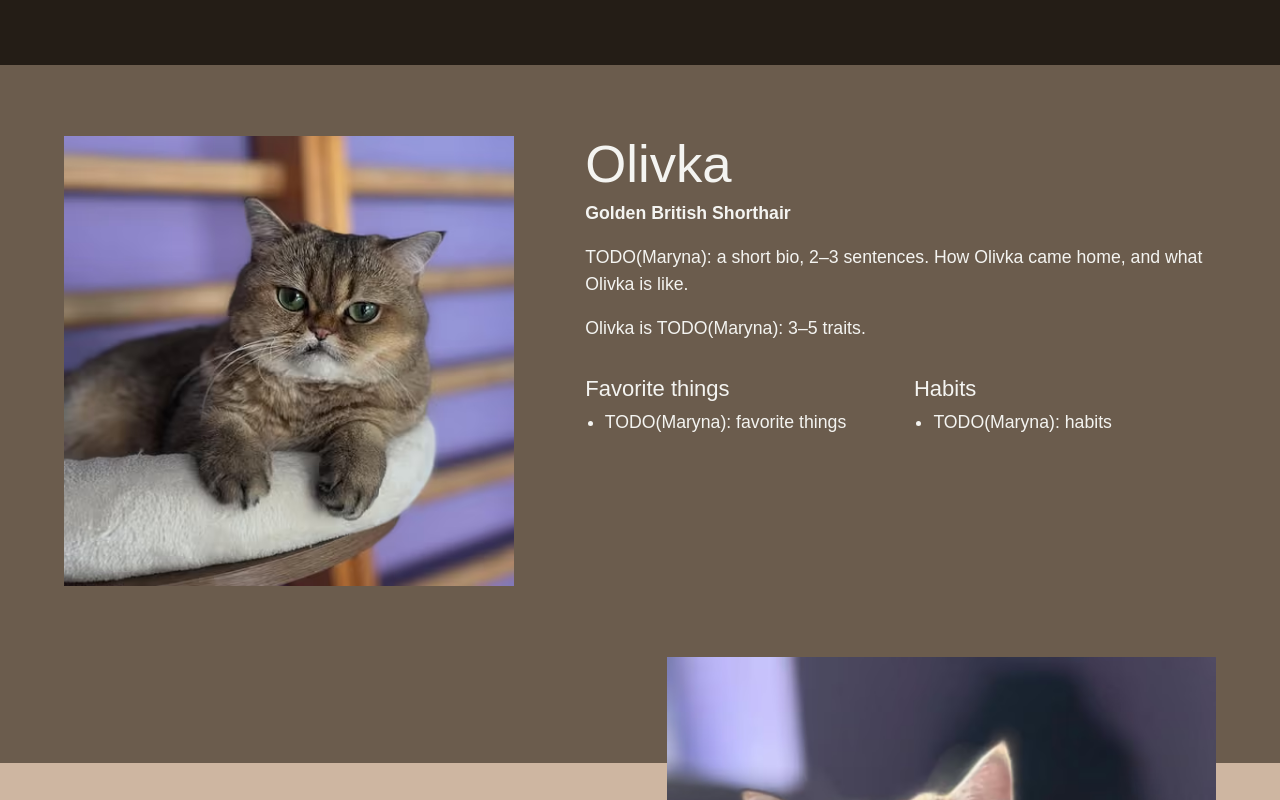
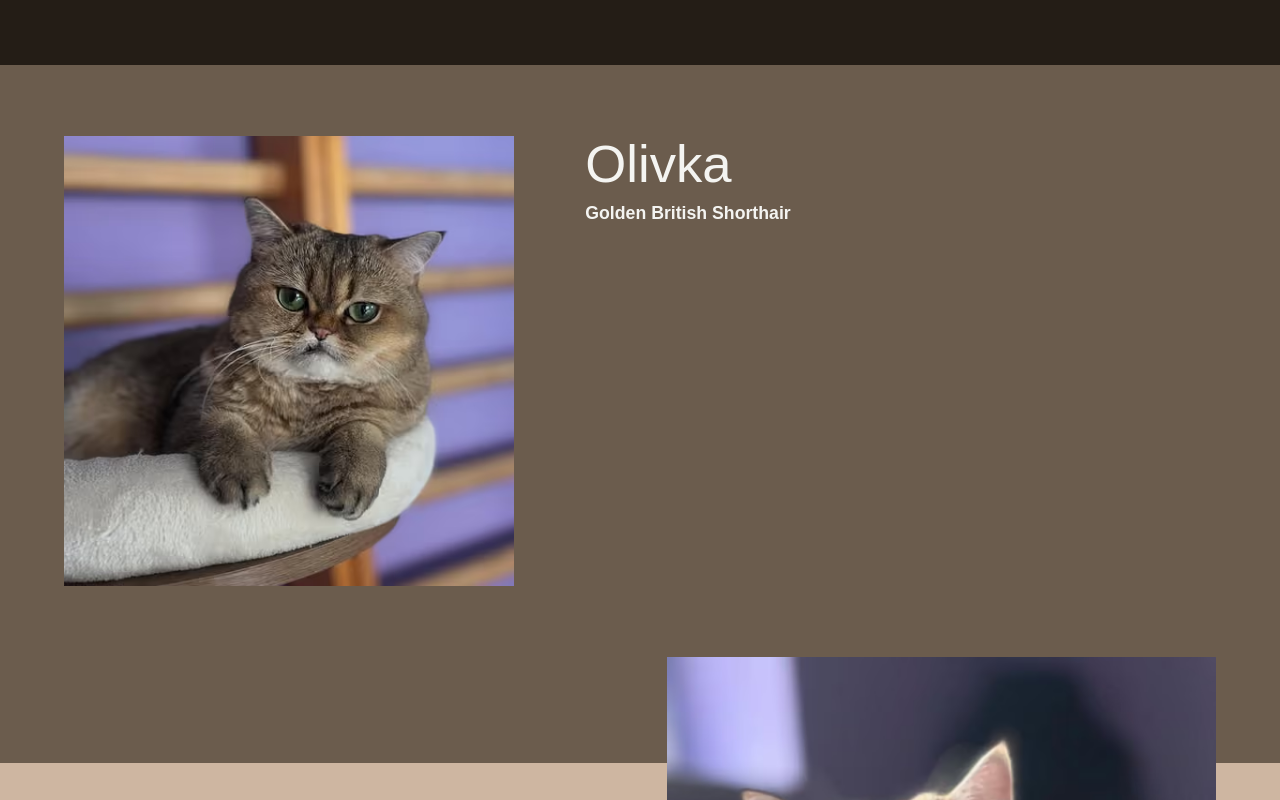
Before and after one commit to MN1rvana/olivka-and-simba, a Next.js app: page / in a window 1280 px wide. Shown: the part 620-1420 px from the top of the page. Built offline with nearby package versions, Linux system fonts and the light colour scheme; a web font is replaced by a local one.

Commit message:
feat: hide cat details that aren't written yet

```diff
--- a/src/components/CatProfile/CatProfile.tsx
+++ b/src/components/CatProfile/CatProfile.tsx
@@ -1,5 +1,6 @@
 import type { Cat } from '../../data/cats.ts';
 import { getPhoto } from '../../data/photos.ts';
+import { missingContent } from '../../lib/content.ts';
 import { formatBirthday, joinAsSentenceList } from '../../lib/format.ts';
 import { CatAge } from '../CatAge/CatAge.tsx';
 import { Picture } from '../Picture/Picture.tsx';
@@ -25,6 +26,12 @@ interface CatProfileProps {
 export function CatProfile({ cat, priority = false }: CatProfileProps) {
   const headingId = `${cat.id}-heading`;
   const portrait = getPhoto(cat.portraitId);
+
+  // A server component, so in `next dev` this prints in the terminal, not the browser.
+  const missing = missingContent(cat);
+  if (process.env.NODE_ENV === 'development' && missing.length > 0) {
+    console.warn(`TODO(Maryna): ${cat.name} has no ${missing.join(', ')} yet in src/data/cats.ts`);
+  }
 
   return (
     <section id={cat.id} className={styles.profile} data-cat={cat.id} aria-labelledby={headingId}>
@@ -54,11 +61,16 @@ export function CatProfile({ cat, priority = false }: CatProfileProps) {
             <p key={paragraph}>{paragraph}</p>
           ))}
 
+          {/* Every part below is left out until it has content: no placeholders on the live site. */}
+          {cat.traits.length > 0 && (
             <p>
               {cat.name} is {joinAsSentenceList(cat.traits)}.
             </p>
+          )}
 
+          {(cat.favorites.length > 0 || cat.habits.length > 0) && (
             <div className={styles.lists}>
+              {cat.favorites.length > 0 && (
                 <div>
                   <h3>Favorite things</h3>
                   <ul>
@@ -67,6 +79,8 @@ export function CatProfile({ cat, priority = false }: CatProfileProps) {
                     ))}
                   </ul>
                 </div>
+              )}
+              {cat.habits.length > 0 && (
                 <div>
                   <h3>Habits</h3>
                   <ul>
@@ -75,7 +89,9 @@ export function CatProfile({ cat, priority = false }: CatProfileProps) {
                     ))}
                   </ul>
                 </div>
+              )}
             </div>
+          )}
         </div>
       </div>
     </section>
--- a/src/data/cats.ts
+++ b/src/data/cats.ts
@@ -3,8 +3,8 @@
  * decide how it looks.
  *
  * Rule for this file: no invented facts. Anything Maryna hasn't written
- * yet is a visible TODO(Maryna) placeholder, so it can't slip into
- * production unnoticed.
+ * yet stays empty, marked TODO(Maryna). Empty fields aren't shown on the
+ * site, and `next dev` lists them in the terminal (see lib/content.ts).
  */
 
 export type CatId = 'olivka' | 'simba';
@@ -32,12 +32,10 @@ export const cats: readonly Cat[] = [
     birthday: null, // TODO(Maryna): 'YYYY-MM-DD'
     coat: 'Golden British Shorthair',
     portraitId: 'olivka-cat-bed',
-    bio: [
-      'TODO(Maryna): a short bio, 2–3 sentences. How Olivka came home, and what Olivka is like.',
-    ],
-    traits: ['TODO(Maryna): 3–5 traits'],
-    favorites: ['TODO(Maryna): favorite things'],
-    habits: ['TODO(Maryna): habits'],
+    bio: [], // TODO(Maryna): 2–3 sentences. How Olivka came home, and what Olivka is like.
+    traits: [], // TODO(Maryna): 3–5 traits
+    favorites: [], // TODO(Maryna): favorite things
+    habits: [], // TODO(Maryna): habits
   },
   {
     id: 'simba',
@@ -45,9 +43,9 @@ export const cats: readonly Cat[] = [
     birthday: null, // TODO(Maryna): 'YYYY-MM-DD'
     coat: 'Golden British Shorthair',
     portraitId: 'simba-bedspread',
-    bio: ['TODO(Maryna): a short bio, 2–3 sentences. How Simba came home, and what Simba is like.'],
-    traits: ['TODO(Maryna): 3–5 traits'],
-    favorites: ['TODO(Maryna): favorite things'],
-    habits: ['TODO(Maryna): habits'],
+    bio: [], // TODO(Maryna): 2–3 sentences. How Simba came home, and what Simba is like.
+    traits: [], // TODO(Maryna): 3–5 traits
+    favorites: [], // TODO(Maryna): favorite things
+    habits: [], // TODO(Maryna): habits
   },
 ];
--- /dev/null
+++ b/src/lib/content.ts
@@ -0,0 +1,11 @@
+import type { Cat } from '../data/cats.ts';
+
+const OPTIONAL_FIELDS = ['birthday', 'bio', 'traits', 'favorites', 'habits'] as const;
+
+/** Which optional fields of a cat are still empty, e.g. ['birthday', 'traits']. */
+export function missingContent(cat: Cat): string[] {
+  return OPTIONAL_FIELDS.filter((field) => {
+    const value = cat[field];
+    return value === null || value.length === 0;
+  });
+}
```
Also changed, not shown: 1 other file (tests, documents, lock files or other folders). Lines whose indentation alone changed are shown as unchanged.
